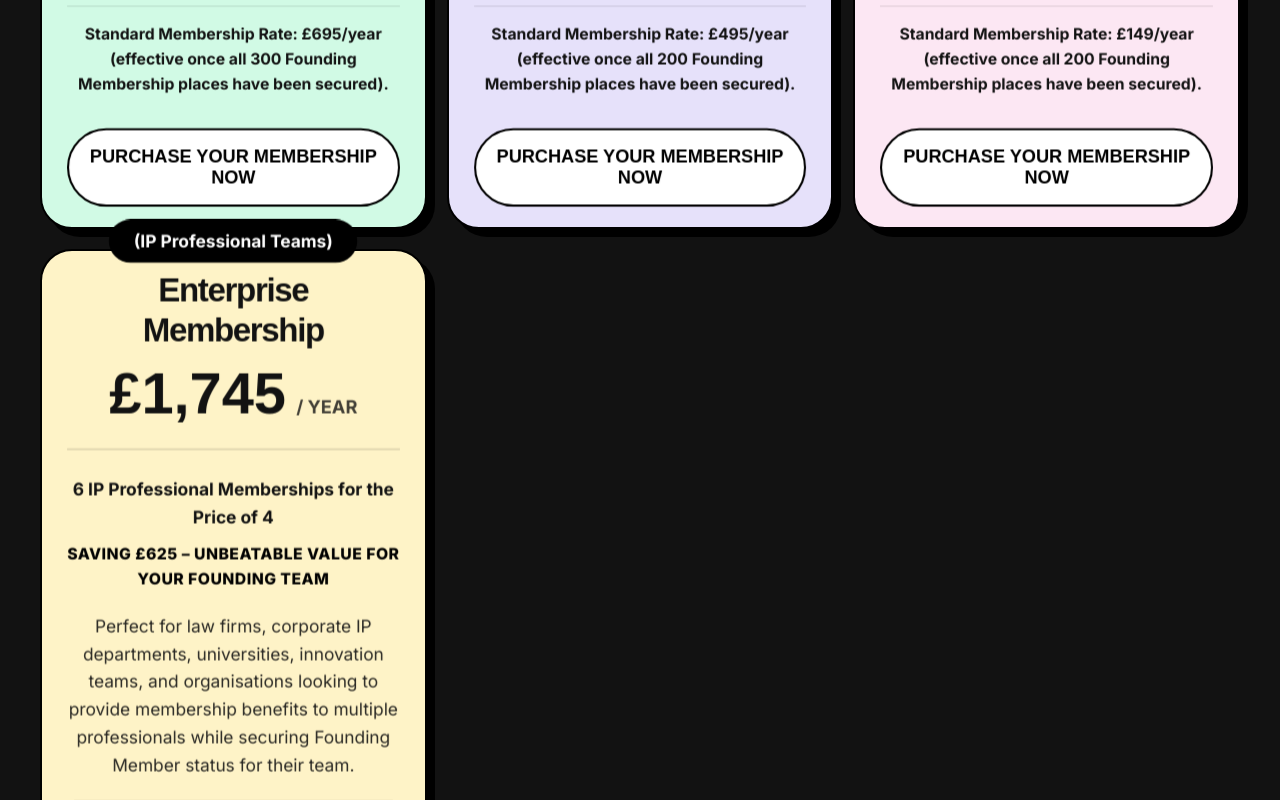
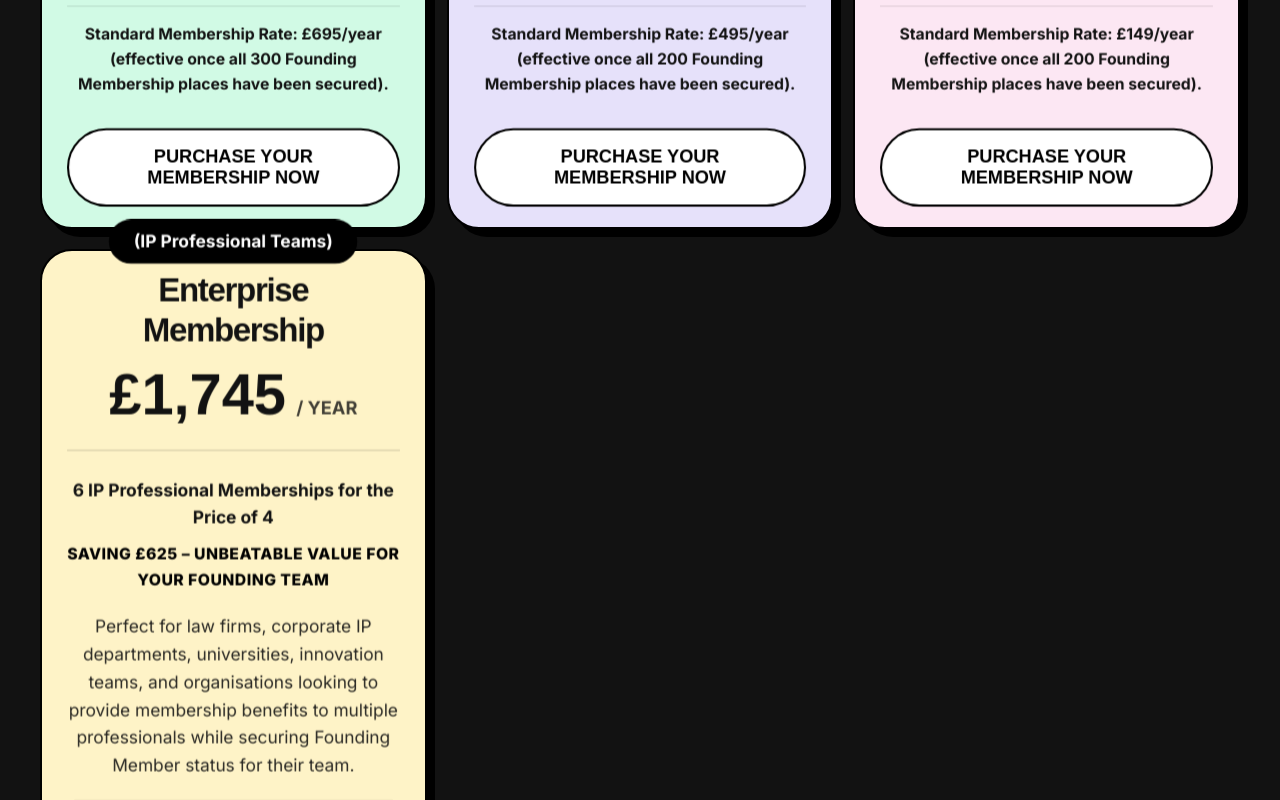
Before and after one commit to northornsmedia/wipa-main, a Next.js app: page /plans in a window 1280 px wide. Shown: the part 1080-1880 px from the top of the page. Built offline with nearby package versions, Linux system fonts and the light colour scheme; no server answers; a web font is replaced by a local one.

Commit message:
Fix line breaks on Pricing Card buttons

```diff
--- a/src/components/PlansGridClient.tsx
+++ b/src/components/PlansGridClient.tsx
@@ -127,7 +127,7 @@ export default function PlansGridClient({ plans }: { plans: Plan[] }) {
             </div>
 
             <Link href={`/interest?plan=${encodeURIComponent(t.name.replace('\n', ' '))}&billing=${isYearly ? 'yearly' : 'monthly'}&amount=${encodeURIComponent(isYearly ? t.price : t.monthlyPrice)}`} style={{ textDecoration: 'none', width: '100%', marginTop: 'auto' }}>
-              <button className="btn btn-outline pricing-btn" style={{ borderColor: 'var(--color-black)', color: 'var(--color-black)', width: '100%', backgroundColor: 'var(--color-white)', padding: '15px', fontSize: '1.1rem', borderRadius: '50px', fontWeight: 'bold', cursor: 'pointer', textTransform: 'uppercase' }}>Purchase Your Membership Now</button>
+              <button className="btn btn-outline pricing-btn" style={{ borderColor: 'var(--color-black)', color: 'var(--color-black)', width: '100%', backgroundColor: 'var(--color-white)', padding: '15px', fontSize: '1.1rem', borderRadius: '50px', fontWeight: 'bold', cursor: 'pointer', textTransform: 'uppercase', lineHeight: '1.2' }}>Purchase Your<br/>Membership Now</button>
             </Link>
           </TiltCard>
         ))}
```
